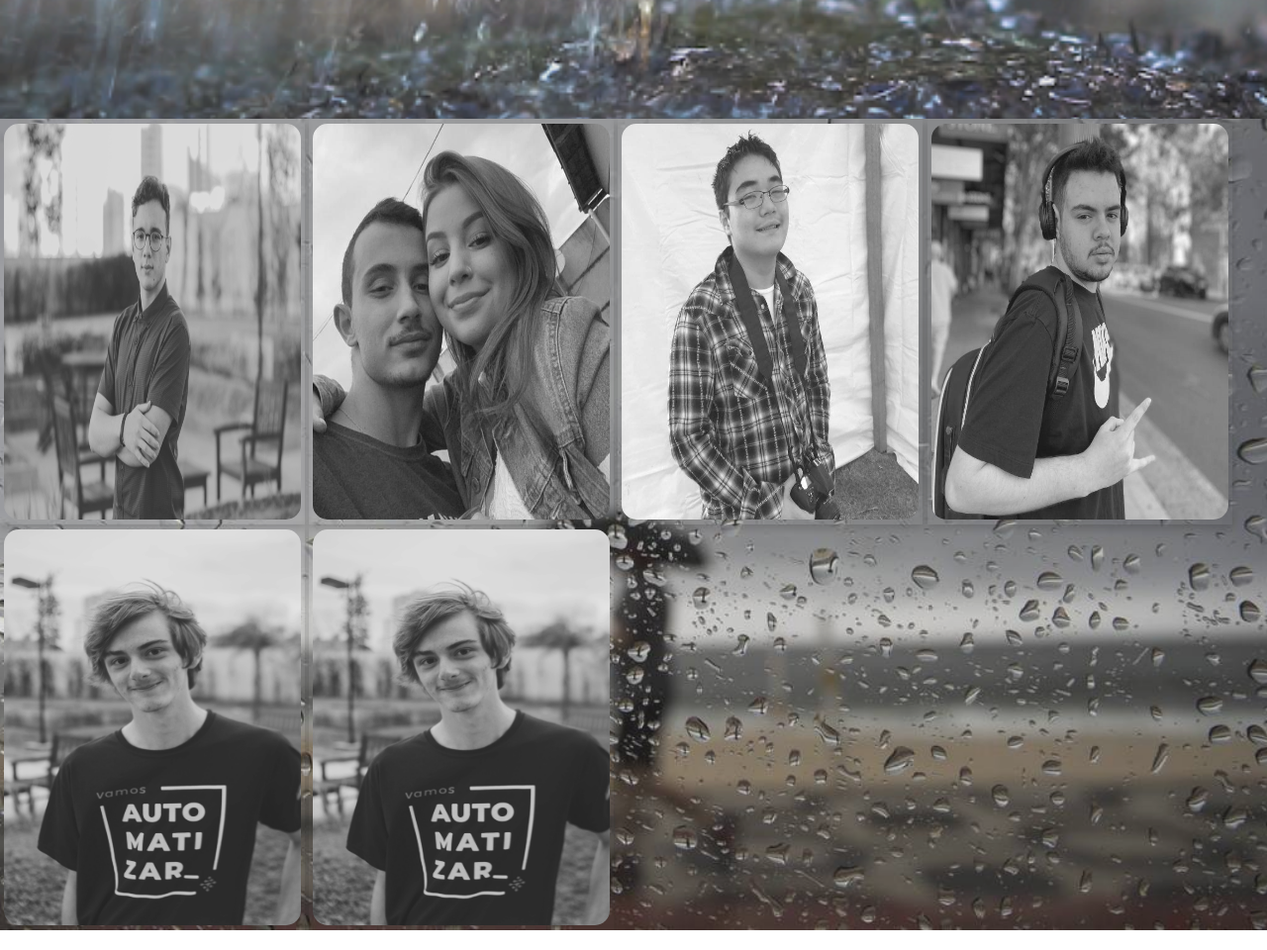
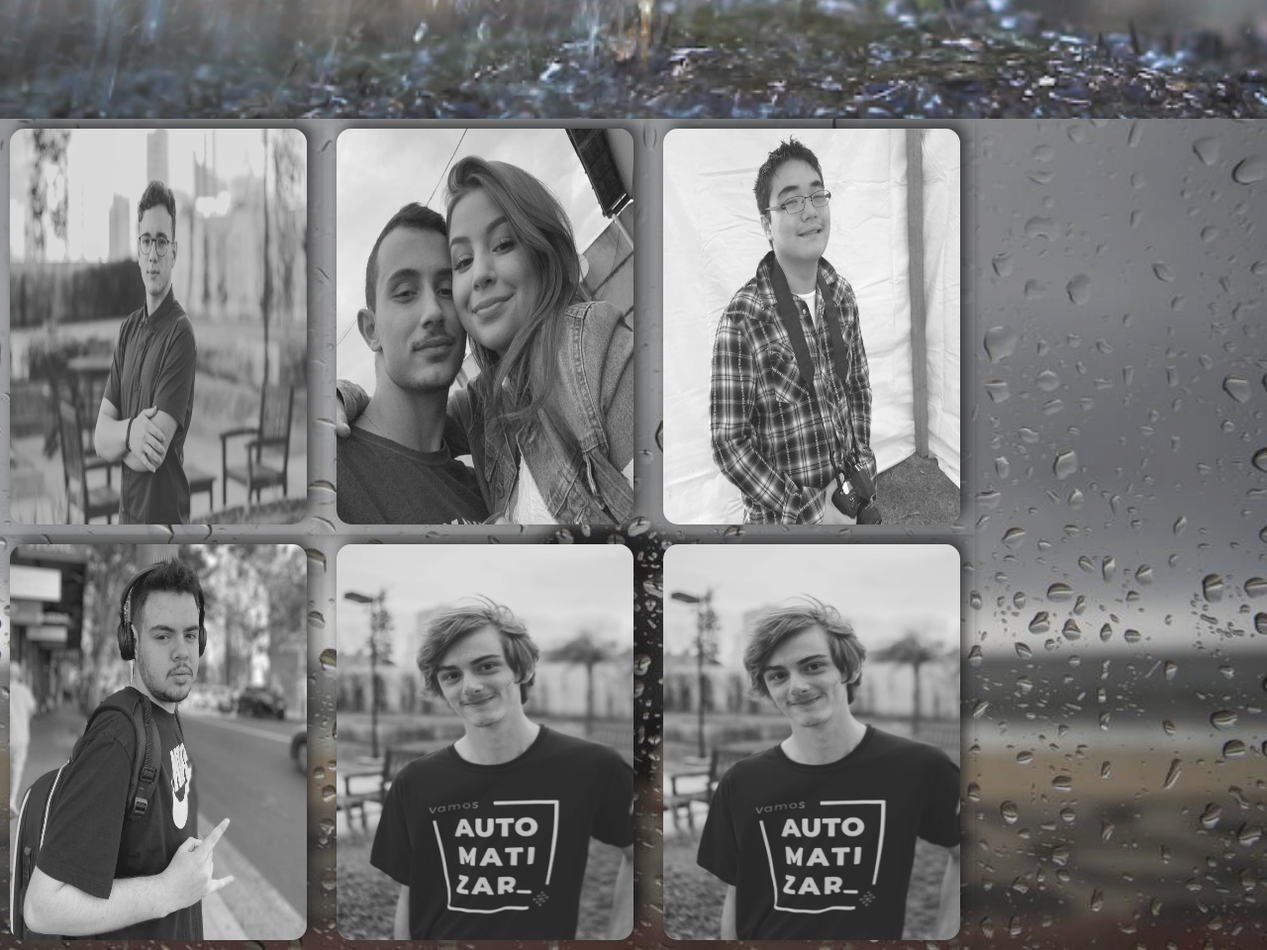
Before and after one commit to daviEstevam02/ApsPwr, a plain HTML site: page index.html in a window 1280 px wide. Shown: the part 1480-2440 px from the top of the page at 99% size. Drawn offline with Linux system fonts and the light colour scheme.

Commit message:
cards meio zuado

```diff
--- a/card.css
+++ b/card.css
@@ -3,19 +3,23 @@
     text-decoration: none;
     color: #000000;
 }
-.image-area
-{
-	top: 50%;
-	left: 50%;
-	transform: translate(-50%, -50%);
-	position: absolute;
+/* Remove extra left and right margins, due to padding */
+.img-area {margin: 0 -5px; align-items: center; justify-content: space-between;}
+
+/* Clear floats after the columns */
+.img-area:after {
+  content: "";
+  display: table;
+  clear: both;
 }
 .card {
     box-shadow: 0 4px 8px 0 rgba(0, 0, 0, 0.2);
     max-width: 300px;
+    flex-grow: 1;
     text-align: center;
-    padding: 5px 4px;
-    display: inline-block;
+    padding: 10px 15px;
+    float: left;
+    width: 33.3%;
 
 }
 
@@ -24,6 +28,7 @@
     height: 400px;
     position: relative;
     overflow: hidden;
+    box-shadow: 6px -6px 14px 0px rgba(0,0,0,0.71);
     border-radius: 15px;
 }
 
@@ -48,7 +53,7 @@
     height: 400px;
     width: 300px;
     filter: grayscale(100%);
-    transition: 2s;
+    transition: 1s;
 }
 
 .img-wrapper:hover img {
```
